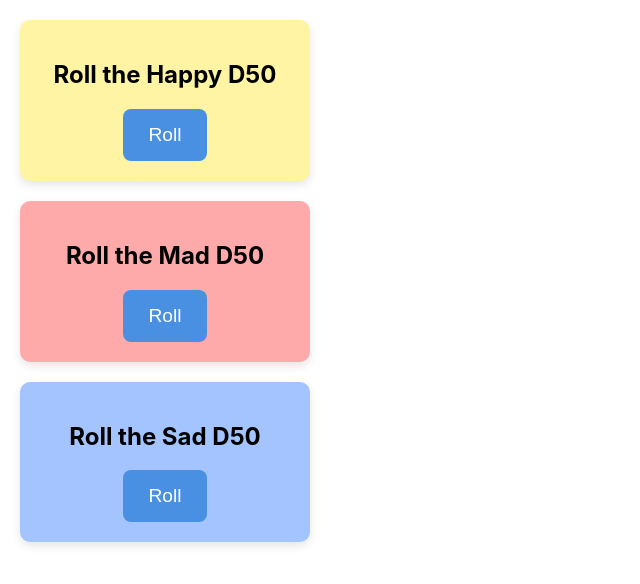
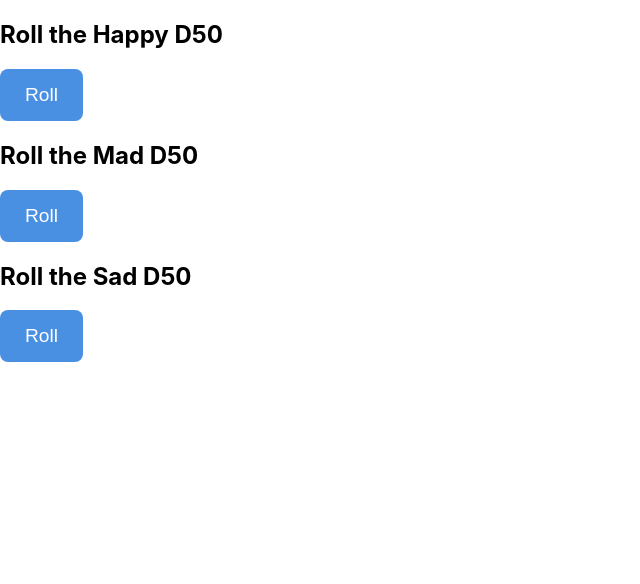
Before and after one commit to s-zhaojo/DnD, a React (Create React App) app: page / in a window 1280 px wide. Shown: the top 584 px of the page, without its empty margins (0-640 px from the left). Built offline with nearby package versions, Linux system fonts and the light colour scheme.

Commit message:
Update App.css

```diff
--- a/src/App.css
+++ b/src/App.css
@@ -1,4 +1,3 @@
-/* Set up the general layout */
 .App {
   text-align: center;
   background-color: #f4f7fc;
@@ -32,26 +31,38 @@ p {
   color: #333;
 }
 
-.dice-section {
-  margin: 20px;
-  padding: 20px;
-  border-radius: 10px;
-  box-shadow: 0 4px 10px rgba(0, 0, 0, 0.1);
-  text-align: center;
-  width: 250px;
+.speech-result,
+.mood,
+.action {
+  margin-top: 20px;
+  font-size: 1.1em;
+  color: #555;
 }
 
-/* Different background colors for each dice section */
-#happy {
-  background-color: #fff4a3; /* Yellow */
+.speech-result p,
+.mood p {
+  font-weight: 600;
 }
 
-#mad {
-  background-color: #ffaaaa; /* Red */
+.speech-result {
+  background-color: #e0f7fa;
+  border: 1px solid #80deea;
+  padding: 10px;
+  border-radius: 5px;
 }
 
-#sad {
-  background-color: #a3c4ff; /* Blue */
+.mood {
+  background-color: #fff3e0;
+  border: 1px solid #ffcc80;
+  padding: 10px;
+  border-radius: 5px;
+}
+
+.action {
+  background-color: #e8f5e9;
+  border: 1px solid #81c784;
+  padding: 10px;
+  border-radius: 5px;
 }
 
 button {
@@ -81,33 +92,17 @@ button:disabled {
   margin-top: 30px;
 }
 
-/* Dice styles */
 .dice {
   width: 100px;
   height: 100px;
   display: flex;
   justify-content: center;
   align-items: center;
+  background-color: #f2f2f2;
+  border-radius: 10px;
   font-size: 3em;
   font-weight: bold;
   border: 2px solid #ddd;
-  border-radius: 10px;
-}
-
-/* Colors for individual dice */
-.dice.happy {
-  background-color: #ffeb3b; /* Yellow */
-  color: #000;
-}
-
-.dice.mad {
-  background-color: #ff5722; /* Red */
-  color: #fff;
-}
-
-.dice.sad {
-  background-color: #2196f3; /* Blue */
-  color: #fff;
 }
 
 .dice.rolling {
```
Lines whose indentation alone changed are shown as unchanged.
